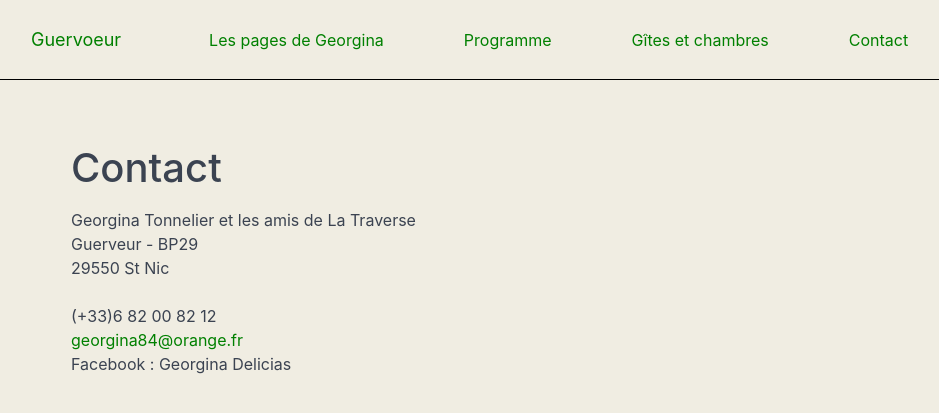
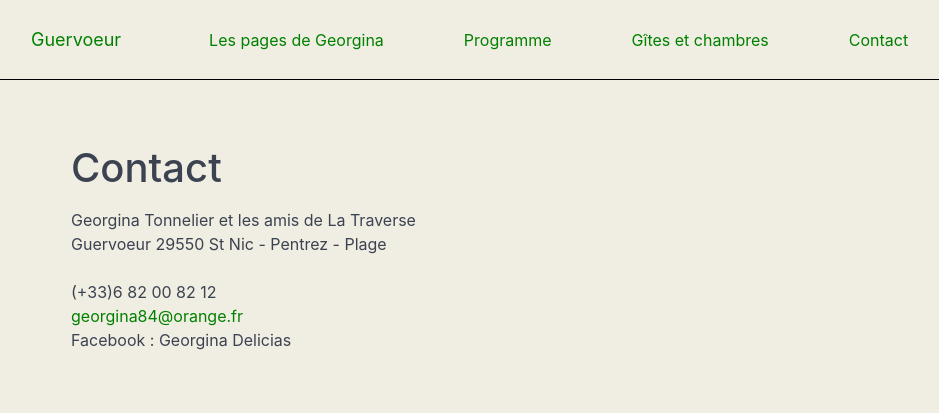
Before and after one commit to violaine-web/guervoeur, a Jekyll site: the page built from contact.markdown, in a window 1280 px wide. Shown: the top 413 px of the page, without its empty margins (141-1080 px from the left). Built offline with Jekyll 4.4.1, drawn with Linux system fonts in a browser that asks for light colours.

Commit message:
modifie les infos

```diff
--- a/contact.markdown
+++ b/contact.markdown
@@ -6,8 +6,8 @@ order: 4
 ---
 Georgina Tonnelier
 et les amis de La Traverse
-Guerveur - BP29
-29550 St Nic
+Guervoeur
+29550 St Nic - Pentrez - Plage
 
 (+33)6 82 00 82 12
 <georgina84@orange.fr>
```
